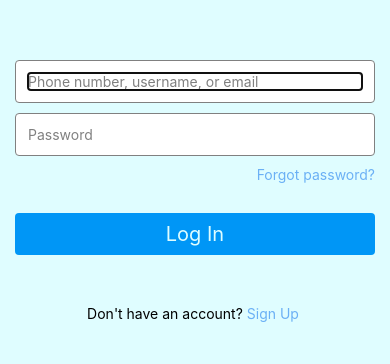
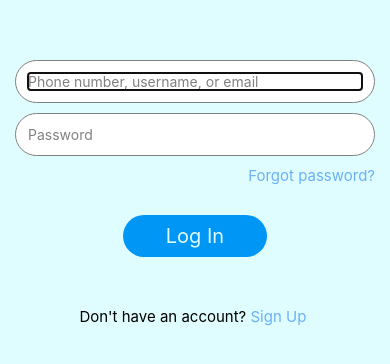
Before and after one commit to lisaphamtaylor/self-care-ideas-app, a React Native app: screen /Login in a window 390 px wide. Shown: the part 140-504 px from the top of the page. Built offline with nearby package versions, Linux system fonts and the light colour scheme.

Commit message:
changes loginForm buttons to ovals

```diff
--- a/components/LoginForm.js
+++ b/components/LoginForm.js
@@ -42,7 +42,7 @@ export default function LoginForm() {
       </Pressable>
 
       <View style={styles.signupContainer}>
-        <Text>Don't have an account?</Text>
+        <Text style={{ fontSize: 15 }}>Don't have an account?</Text>
         <TouchableOpacity>
           <Text style={styles.forgotText}> Sign Up </Text>
         </TouchableOpacity>
@@ -54,7 +54,7 @@ export default function LoginForm() {
 const styles = StyleSheet.create({
   wrapper: { marginTop: 200, marginHorizontal: 15 },
   inputField: {
-    borderRadius: 4,
+    borderRadius: 40,
     padding: 12,
     backgroundColor: 'white',
     marginBottom: 10,
@@ -65,13 +65,15 @@ const styles = StyleSheet.create({
     alignItems: 'flex-end',
     marginBottom: 30,
   },
-  forgotText: { color: '#6BB0F5' },
+  forgotText: { color: '#6BB0F5', fontSize: 15 },
   button: {
     backgroundColor: '#0096F6',
     alignItems: 'center',
     justifyContent: 'center',
     minHeight: 42,
-    borderRadius: 4,
+    borderRadius: 40,
+    alignSelf: 'center',
+    width: '40%',
   },
   buttonText: {
     color: Colors.LIGHT_CYAN,
```
